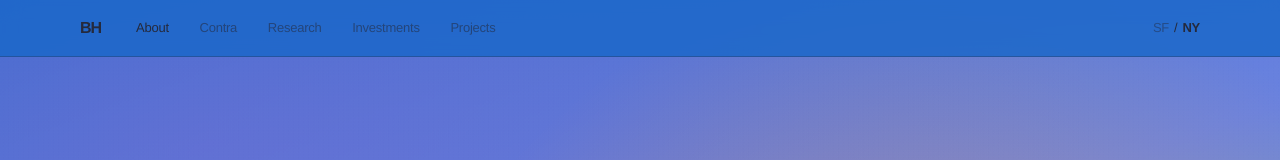
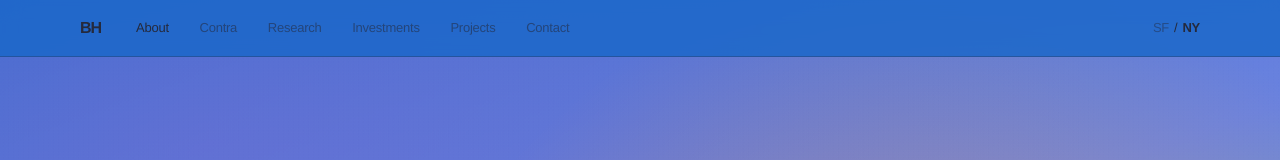
Before and after one commit to ben9885/get-ben.com, a Next.js app: page / in a window 1280 px wide. Shown: the top 160 px of the page. Built offline with nearby package versions, Linux system fonts and the light colour scheme; no server answers.

Commit message:
Add contact section

```diff
--- a/app/globals.css
+++ b/app/globals.css
@@ -95,7 +95,7 @@ a:hover .arrow { transform:translate(3px,-3px); }
 .dataset-row { padding:25px 0 29px; }
 .dataset-row strong { font-size:clamp(23px,2.7vw,38px); font-weight:475; }
 .research-meta { text-align:right; padding-top:8px; }
-.opinions { padding-bottom:clamp(120px,16vw,210px); }
+.contact { padding-bottom:clamp(120px,16vw,210px); }
 .socials { display:grid; grid-template-columns:repeat(3,1fr); border-bottom:1px solid var(--line); }
 .socials a { min-height:145px; padding:25px 20px 25px 0; display:flex; flex-direction:column; justify-content:space-between; border-right:1px solid var(--line); transition:padding-left .18s ease; }
 .socials a:last-child { border-right:0; padding-left:20px; }
--- a/app/page.tsx
+++ b/app/page.tsx
@@ -3,7 +3,7 @@
 import { useEffect, useState } from "react";
 import { AtmosphereBackground, CitySwitcher, useCityAtmosphere } from "./atmosphere";
 
-const sections = ["about", "contra", "research", "investments", "projects"];
+const sections = ["about", "contra", "research", "investments", "projects", "contact"];
 
 const projects = [
   { n: "01", title: "Contra’s First Launch", date: "Feb 2021", id: "495381947" },
@@ -110,6 +110,15 @@ export default function Home() {
         <div className="subhead"><h3>Contra Launch Video Music</h3><p>I composed and worked on the music for a series of Contra launch films.</p></div>
         <div className="project-list">{projects.map(p => <ProjectRow key={p.n} item={p} />)}</div>
       </section>
+
+      <section id="contact" className="reveal contact">
+        <div className="section-head"><p className="section-label mono">05 / Get in touch</p><h2>Contact</h2></div>
+        <div className="socials">
+          <a href="https://x.com/contraben" target="_blank" rel="noreferrer"><strong>X <Arrow /></strong><span>x.com/contraben</span></a>
+          <a href="https://www.linkedin.com/in/ben-huffman-b7b6a8102/" target="_blank" rel="noreferrer"><strong>LinkedIn <Arrow /></strong><span>linkedin.com/in/ben-huffman-b7b6a8102</span></a>
+          <a href="https://contra.com/ben" target="_blank" rel="noreferrer"><strong>Contra <Arrow /></strong><span>contra.com/ben</span></a>
+        </div>
+      </section>
     </main>
     <footer><strong>Ben Huffman</strong><span className="mono">© 2026</span><a href="#about">Back to top ↑</a></footer>
   </>;
```
